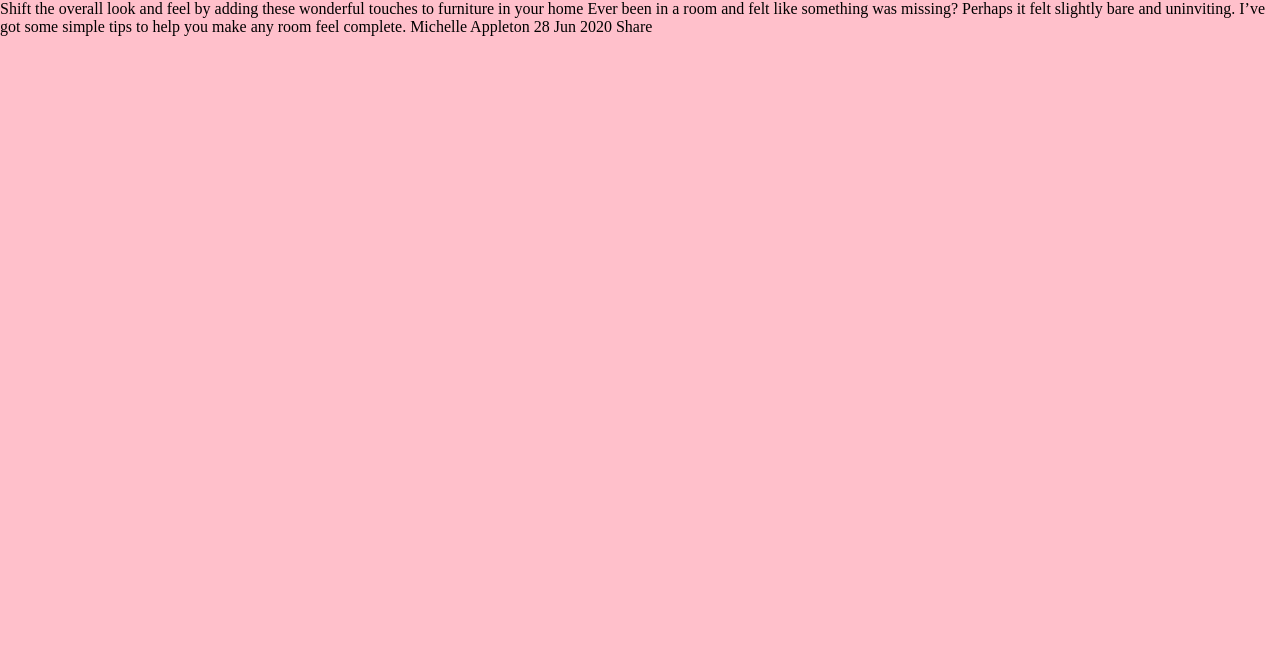
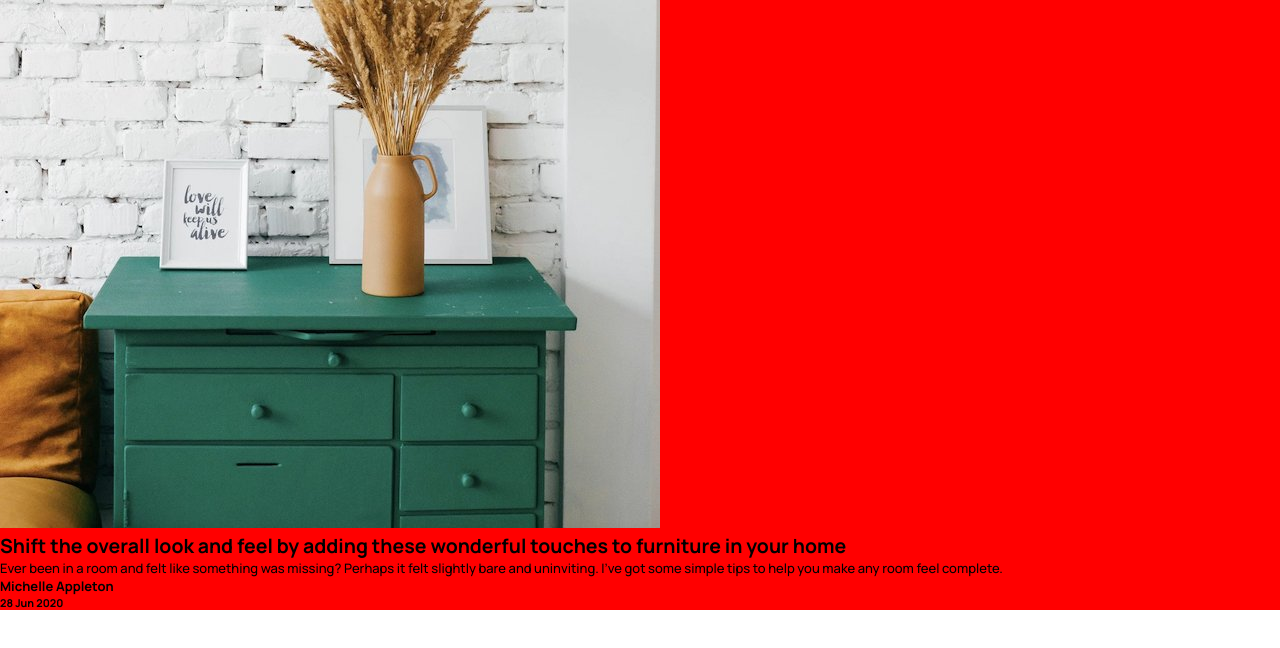
Before and after one commit to deanlauvina7/article-preview-component, a plain HTML site: page index.html in a window 1280 px wide. Drawn offline with Linux system fonts and the light colour scheme.

Commit message:
Created divs for primary layout

```diff
--- a/index.html
+++ b/index.html
@@ -3,6 +3,7 @@
 
   <head>
     <link rel="stylesheet" href="style.css">
+    <link href="https://fonts.googleapis.com/css2?family=Manrope:wght@500;700&display=swap" rel="stylesheet">
     <meta charset="UTF-8">
     <meta name="viewport" content="width=device-width, initial-scale=1.0">
     <!-- displays site properly based on user's device -->
@@ -26,24 +27,30 @@
   </head>
 
   <body>
+    <main>
+      <div class="container-img">
+        <img src="/images/drawers.jpg" alt="drawers">
+      </div>
+      <div class="container-article">
+        <h2>Shift the overall look and feel by adding these wonderful
+          touches to furniture in your home</h2>
 
-    Shift the overall look and feel by adding these wonderful
-    touches to furniture in your home
+        <p>Ever been in a room and felt like something was missing? Perhaps
+          it felt slightly bare and uninviting. I’ve got some simple tips
+          to help you make any room feel complete.</p>
+      </div>
 
-    Ever been in a room and felt like something was missing? Perhaps
-    it felt slightly bare and uninviting. I’ve got some simple tips
-    to help you make any room feel complete.
+      <h4>Michelle Appleton</h4>
+      <h5>28 Jun 2020</h5>
 
-    Michelle Appleton
-    28 Jun 2020
-
-    Share
-    <!-- <footer>
+      <!-- <button>Share</button> -->
+      <!-- <footer>
       <div class="attribution">
         Challenge by <a href="https://www.frontendmentor.io?ref=challenge" target="_blank">Frontend Mentor</a>.
         Coded by <a href="#">Your Name Here</a>.
       </div>
     </footer> -->
   </body>
+  </main>
 
 </html>
--- a/style.css
+++ b/style.css
@@ -2,5 +2,16 @@
   padding: 0;
   margin: 0;
   box-sizing: 0;
-  background-color: pink;
 }
+
+html,
+body {
+  font-size: 13px;
+  font-family: 'Manrope', sans-serif;
+}
+
+main {
+  background-color: red;
+  justify-content: center;
+  align-items: center;
+}
```
